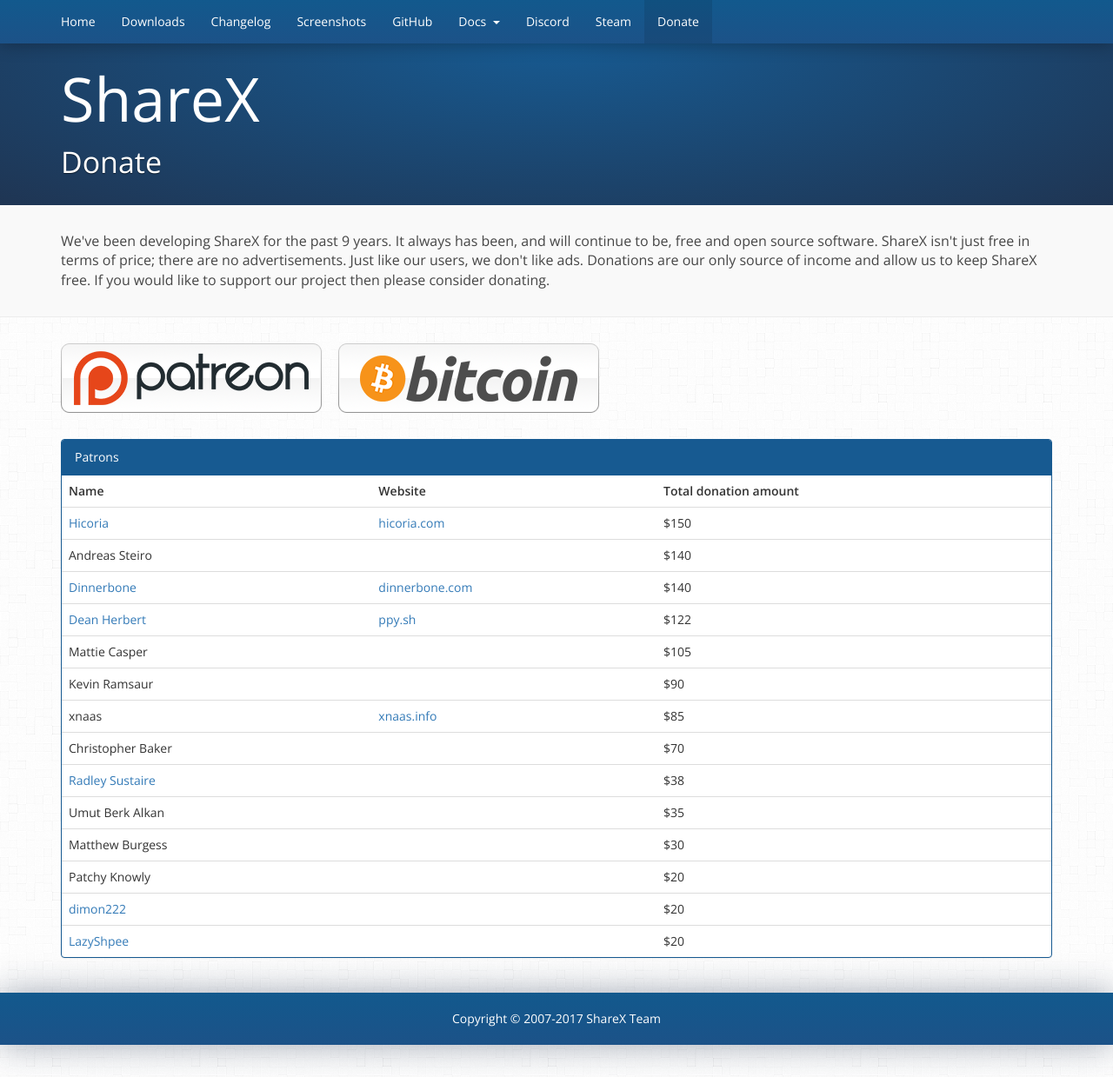
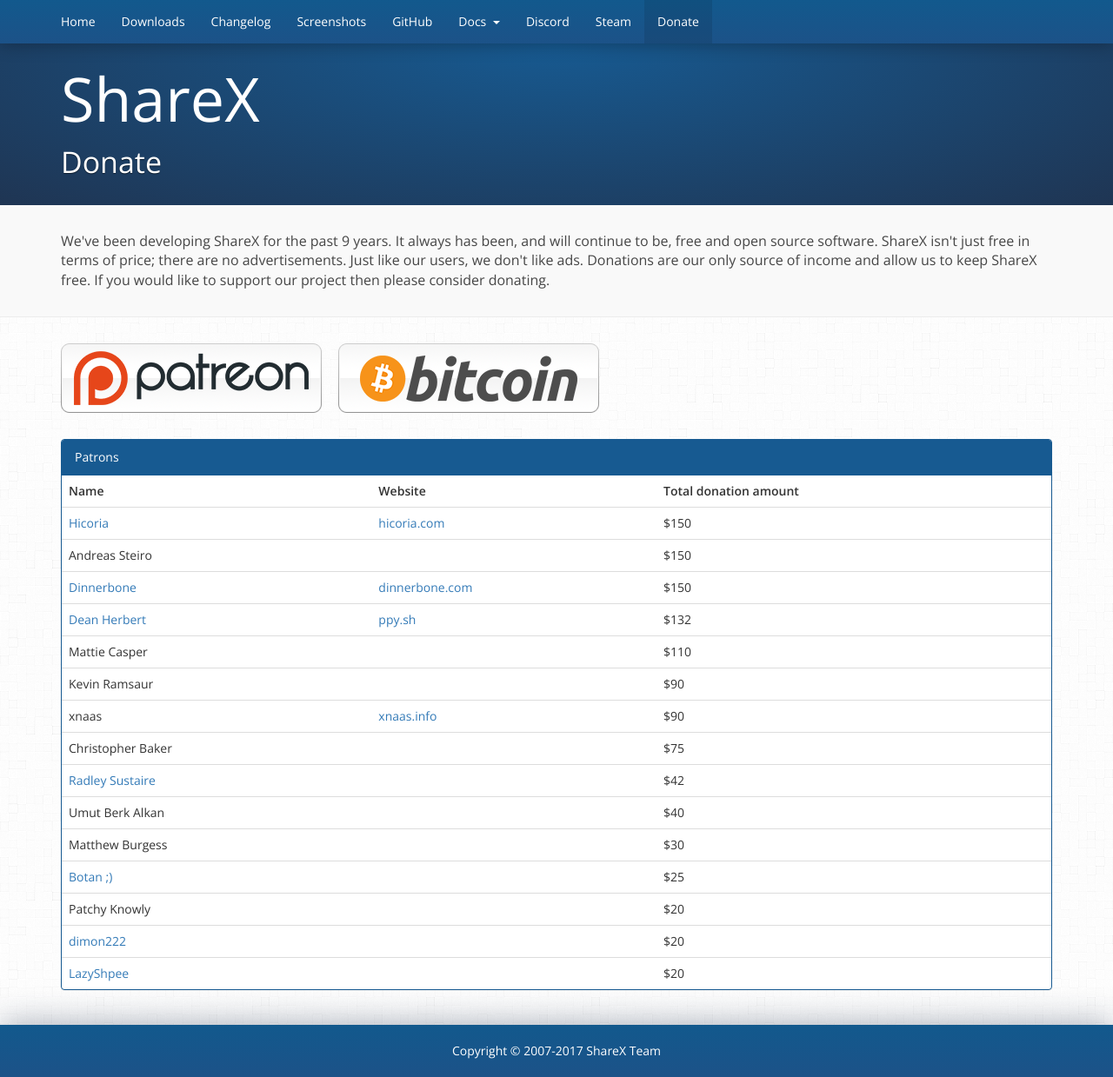
Before and after one commit to ShareX/sharex.github.io, a Jekyll site: the page built from donate/index.html, in a window 1280 px wide. Shown: the whole page at 87% size. Built offline with Jekyll 4.4.1, drawn with Linux system fonts in a browser that asks for light colours; nearby versions of some CDN libraries.

Commit message:
Update patrons list

```diff
--- a/donate/index.html
+++ b/donate/index.html
@@ -50,22 +50,22 @@
                 <tr>
                     <td>Andreas Steiro</td>
                     <td></td>
-                    <td>$140</td>
+                    <td>$150</td>
                 </tr>
                 <tr>
                     <td><a href="https://twitter.com/Dinnerbone">Dinnerbone</a></td>
                     <td><a href="https://dinnerbone.com">dinnerbone.com</a></td>
-                    <td>$140</td>
+                    <td>$150</td>
                 </tr>
                 <tr>
                     <td><a href="https://twitter.com/ppy">Dean Herbert</a></td>
                     <td><a href="https://ppy.sh">ppy.sh</a></td>
-                    <td>$122</td>
+                    <td>$132</td>
                 </tr>
                 <tr>
                     <td>Mattie Casper</td>
                     <td></td>
-                    <td>$105</td>
+                    <td>$110</td>
                 </tr>
                 <tr>
                     <td>Kevin Ramsaur</td>
@@ -75,27 +75,32 @@
                 <tr>
                     <td>xnaas</td>
                     <td><a href="https://www.xnaas.info">xnaas.info</a></td>
-                    <td>$85</td>
+                    <td>$90</td>
                 </tr>
                 <tr>
                     <td>Christopher Baker</td>
                     <td></td>
-                    <td>$70</td>
+                    <td>$75</td>
                 </tr>
                 <tr>
                     <td><a href="https://github.com/RadGH">Radley Sustaire</a></td>
                     <td></td>
-                    <td>$38</td>
+                    <td>$42</td>
                 </tr>
                 <tr>
                     <td>Umut Berk Alkan</td>
                     <td></td>
-                    <td>$35</td>
+                    <td>$40</td>
                 </tr>
                 <tr>
                     <td>Matthew Burgess</td>
                     <td></td>
                     <td>$30</td>
+                </tr>
+                <tr>
+                    <td><a href="https://www.instagram.com/kyoukeiken">Botan ;)</a></td>
+                    <td></td>
+                    <td>$25</td>
                 </tr>
                 <tr>
                     <td>Patchy Knowly</td>
```
